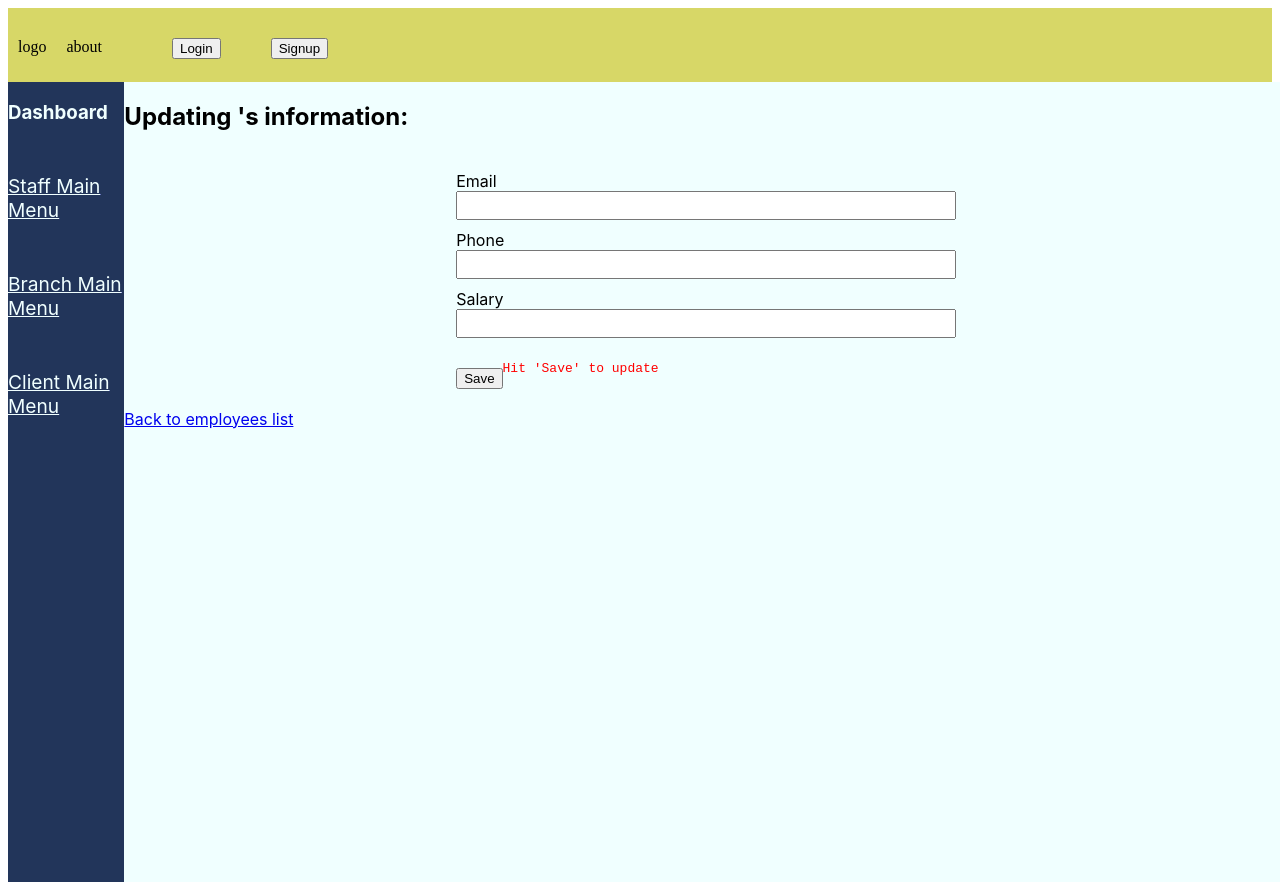
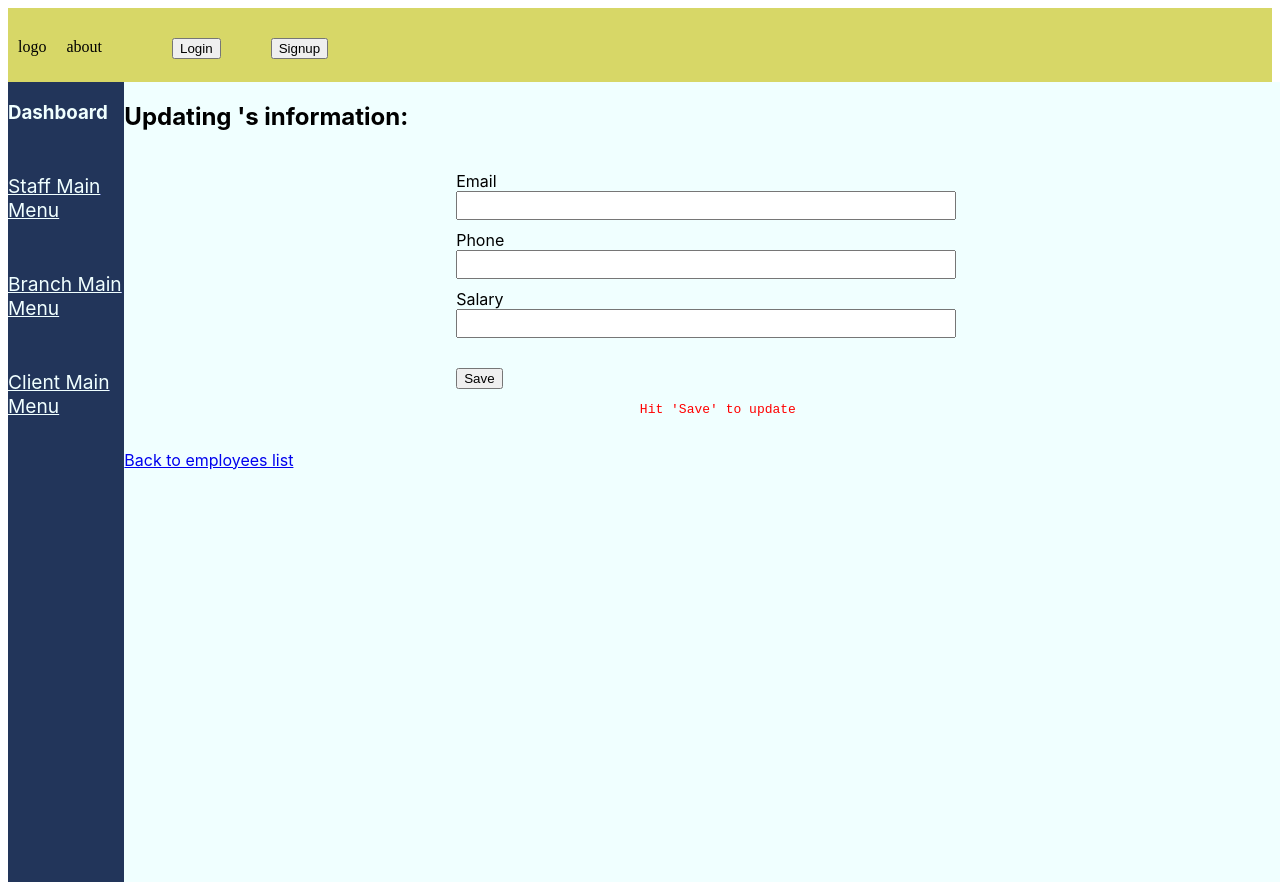
Before and after one commit to KevinGWD/COMP214DH, a React (Vite) app in the folder client/: page /loggedin/item in a window 1280 px wide. Built offline with nearby package versions, Linux system fonts and the light colour scheme.

Commit message:
update code

```diff
--- a/client/src/assets/loggedin.css
+++ b/client/src/assets/loggedin.css
@@ -19,3 +19,7 @@ p{
     text-decoration: underline;
     font-size: larger;
 }
+.reminder{
+    margin: auto;
+    text-align: center;
+}
--- a/client/src/assets/staffs/AddNewStaff.jsx
+++ b/client/src/assets/staffs/AddNewStaff.jsx
@@ -1,10 +1,11 @@
 import React, { useState , useEffect} from 'react'
-import { NavLink } from 'react-router-dom'
+import { NavLink, useNavigate } from 'react-router-dom'
 import Axios from 'axios'
 
 import './addnewstaff.css'
 
 export default function AddNewStaff() {
+       const navigate=useNavigate()
        let errorMessage=''
 
        const [inform, setInform]=useState({staffNo:'',firstname:'', lastname:'',position:'',sex:'',DOB:'', salary:0, branchNo:'', telephone:'',mobile:'',email:''})
@@ -14,10 +15,15 @@ export default function AddNewStaff() {
        const handleSubmit=()=>{
 
         Axios.post('/api/dhstaff/newstaff',inform)
-       .then((data)=> {alert("New Staff Added")}).catch(error=>{
+       .then(
+        (data)=> {alert("New Staff Added")}).catch(error=>{
          console.log('failed');
          errorMessage=error.message
+         return
        })
+       setTimeout(() => {
+        navigate("/loggedin")
+      }, 1000)
        }
 
       React.useEffect(()=>{
--- a/client/src/assets/staffs/Mystaffs.jsx
+++ b/client/src/assets/staffs/Mystaffs.jsx
@@ -5,29 +5,29 @@ import './Mystaffs.css'
 
 export default function Mystaffs() {
 
-  const [staffs, setStaffs]=useState([])
+  const [staffs, setStaffs] = useState([])
 
-  React.useEffect(()=>{
-    axios('http://localhost:8081/api/dhstaff/').then(response=>{
-      if (response.status===200){
-        const fetchedData=response.data;
+  React.useEffect(() => {
+    axios('/api/dhstaff/').then(response => {
+      if (response.status === 200) {
+        const fetchedData = response.data;
         setStaffs(fetchedData);
         console.log(fetchedData)
       }
-   }).catch(err=>{
+    }).catch(err => {
       setStaffs([])
     })
-  },[])
+  }, [])
 
-  const handleDelete=async (staffno)=>{
-    let arr=staffs.filter(function(obj){
-      return obj.STAFFNO!=staffno
+  const handleDelete = async (staffno) => {
+    let arr = staffs.filter(function (obj) {
+      return obj.STAFFNO != staffno
     })
     setStaffs(arr)
-    await axios.delete(`/api/dhstaff/delete`,{ params: { id: staffno }})
-   .then(()=>{
+    await axios.delete(`/api/dhstaff/delete`, { params: { id: staffno } })
+      .then(() => {
       }
-    ).catch(err=>{
+      ).catch(err => {
         console.log('failed');
       })
   }
@@ -38,39 +38,30 @@ export default function Mystaffs() {
         <span><NavLink to='/loggedin/hirenewstaff' ><button>Hire New Staff</button></NavLink></span>
       </div>
       <br /><br />
-    {staffs.length===0?<h2>&nbsp;&nbsp;&nbsp;&nbsp;Can not connect to database at the moment, please try again later... ...</h2>:
+      {staffs.length === 0 ? <h2>&nbsp;&nbsp;&nbsp;&nbsp;Loading ... ...</h2> :
         <table>
           <thead>
-      <tr>
-    <th>Staff No</th>
-    <th>Firstname</th>
-    <th>Lastname</th>
-    <th>Position</th>
-    <th>Sex</th>
-    <th>DOB</th>
-    <th>Salary</th>
-    <th>Branch No</th>
-    <th>Telephon</th>
-    <th>Moblie</th>
-    <th>Email</th>
-    </tr>
+            {/* <tr> */}
+              <th>Staff No</th><th>Firstname</th><th>Lastname</th><th>Position</th><th>Sex</th><th>DOB</th><th>Salary</th><th>Branch No</th><th>Telephon</th><th>Moblie</th><th>Email</th>
+            {/* </tr> */}
         </thead>
           <tbody>
-      {staffs.map((staff,index)=>(
+            {staffs.map((staff, index) => (
               <tr key={index}>
                 <td>{staff.STAFFNO}</td>
                 <td>{staff.FNAME}</td>
                 <td>{staff.LNAME}</td>
                 <td>{staff.POSITION}</td>
                 <td>{staff.SEX}</td>
-            <td>{staff.DOB.substring(0,10)}</td>
+                <td>{staff.DOB.substring(0, 10)}</td>
                 <td>{staff.SALARY}</td>
                 <td>{staff.BRANCHNO}</td>
                 <td>{staff.TELEPHONE}</td>
                 <td>{staff.MOBILE}</td>
                 <td>{staff.EMAIL}</td>
-            <td><NavLink to={{pathname:`/loggedin/item/${staff.STAFFNO}/${staff.FNAME}/${staff.LNAME}/${staff.EMAIL}/${staff.TELEPHONE}/${staff.SALARY}`}}><button className='inlineButton'>UPDATE</button></NavLink></td>
-            <td><button className='inlineButton' onClick={()=>handleDelete(staff.STAFFNO)}>DELETE</button></td>
+                {/* <td><NavLink to={{ pathname: `/loggedin/item/${staff.STAFFNO}/${staff.FNAME}/${staff.LNAME}/${staff.EMAIL}/${staff.TELEPHONE}/${staff.SALARY}` }}><button className='inlineButton'>UPDATE</button></NavLink></td> */}
+                <td><NavLink to={`/loggedin/item/${staff.STAFFNO}/${staff.FNAME}/${staff.LNAME}/${staff.EMAIL}/${staff.TELEPHONE}/${staff.SALARY}`} ><button className='inlineButton'>UPDATE</button></NavLink></td>
+                <td><button className='inlineButton' onClick={() => handleDelete(staff.STAFFNO)}>DELETE</button></td>
               </tr>
             ))}
           </tbody>
--- a/client/src/assets/staffs/SingleStaffPage.jsx
+++ b/client/src/assets/staffs/SingleStaffPage.jsx
@@ -1,36 +1,39 @@
-import React, { useState , useContext, useEffect} from 'react'
+import React, { useState, useContext, useEffect } from 'react'
 import { useParams } from 'react-router'
 import { NavLink } from 'react-router-dom'
+import { useNavigate } from 'react-router-dom';
+
 import Axios from 'axios'
 
 export default function SingleStaffPage() {
 
-     const{staffno, fname, lname, email, phone, salary}=useParams()
+  const navigate = useNavigate()
 
-       const [inform, setInform]=useState({email:email, phone:phone, salary:salary, staffno:staffno,submitted:false})
+  const { staffno, fname, lname, email, phone, salary } = useParams()
 
-       let errormessage='';
+  const [inform, setInform] = useState({ email: email, phone: phone, salary: salary, staffno: staffno, submitted: false })
 
-        const handleSubmit=()=>{
+  let errormessage = '';
+
+  const handleSubmit = () => {
     console.log("updating")
-          setInform({...inform, submitted:true})
-            Axios.put('/api/dhstaff/update',inform)
-           .then(inform.submitted==true).catch(err=>{
+    Axios.put('/api/dhstaff/update', inform)
+      .then(setInform({ ...inform, submitted: true })).catch(err => {
         console.log('failed');
         console.log("updated")
       })
 
-             alert(`${fname} ${lname}'s information has been updated`)
+    //  alert(`${fname} ${lname}'s information has been updated`)
+    setTimeout(() => {
+      navigate("/loggedin")
+    }, 1000)
   }
-
-
-       // }
   useEffect(
 
-      ()=>{
-        setInform({...inform, submitted:false})
+    () => {
+      setInform({ ...inform, submitted: false })
 
-    },[inform.email,inform.phone,inform.salary])
+    }, [inform.email, inform.phone, inform.salary])
 
 
 
@@ -39,15 +42,16 @@ export default function SingleStaffPage() {
       <h2>Updating {fname} {lname}'s information:</h2><br />
 
       <form action="">{/* need submit data */}
-        <input type="text" value={inform.staffno} style={{display:'none'}}/>
+        <input type="text" value={inform.staffno} style={{ display: 'none' }} />
         <label htmlFor="email" className="update-form-input">Email</label>
-        <input type="text" value={inform.email} onChange={(e)=>{setInform({...inform, email:e.target.value})}}/><br />
+        <input type="text" value={inform.email} onChange={(e) => { setInform({ ...inform, email: e.target.value }) }} /><br />
         <label htmlFor="phone" className="update-form-input">Phone</label>
-        <input type="text" value={inform.phone} onChange={(e)=>{setInform({...inform, phone:e.target.value})}}/><br />
+        <input type="text" value={inform.phone} onChange={(e) => { setInform({ ...inform, phone: e.target.value }) }} /><br />
         <label htmlFor="salary" className="update-form-input">Salary</label>
-        <input type="number" value={inform.salary} onChange={(e)=>{setInform({...inform, salary:e.target.value})}}/><br /><br />
-        <button type='button' onClick={handleSubmit}>Save</button>{inform.submitted==true? <pre style={{color:'green', fontFamily:'bold'}}>INFORMATION HAS BEEN UPDATED</pre>:<pre style={{color:'red'}}>Hit 'Save' to update</pre>}
+        <input type="number" value={inform.salary} onChange={(e) => { setInform({ ...inform, salary: e.target.value }) }} /><br /><br />
+        <div><button type='button' onClick={handleSubmit}>Save</button></div>
       </form>
+      <div className='reminder'>{inform.submitted == true ? <p style={{ color: 'green', fontFamily: 'bold' }}>&nbsp;&nbsp;&nbsp;INFORMATION HAS BEEN UPDATED</p> : <pre style={{ color: 'red' }}>&nbsp;&nbsp;&nbsp;Hit 'Save' to update</pre>}</div>
       <br />
       <NavLink to='/loggedin/mystaffs'><div>Back to employees list</div></NavLink>
 
```
Lines whose indentation alone changed are shown as unchanged.
